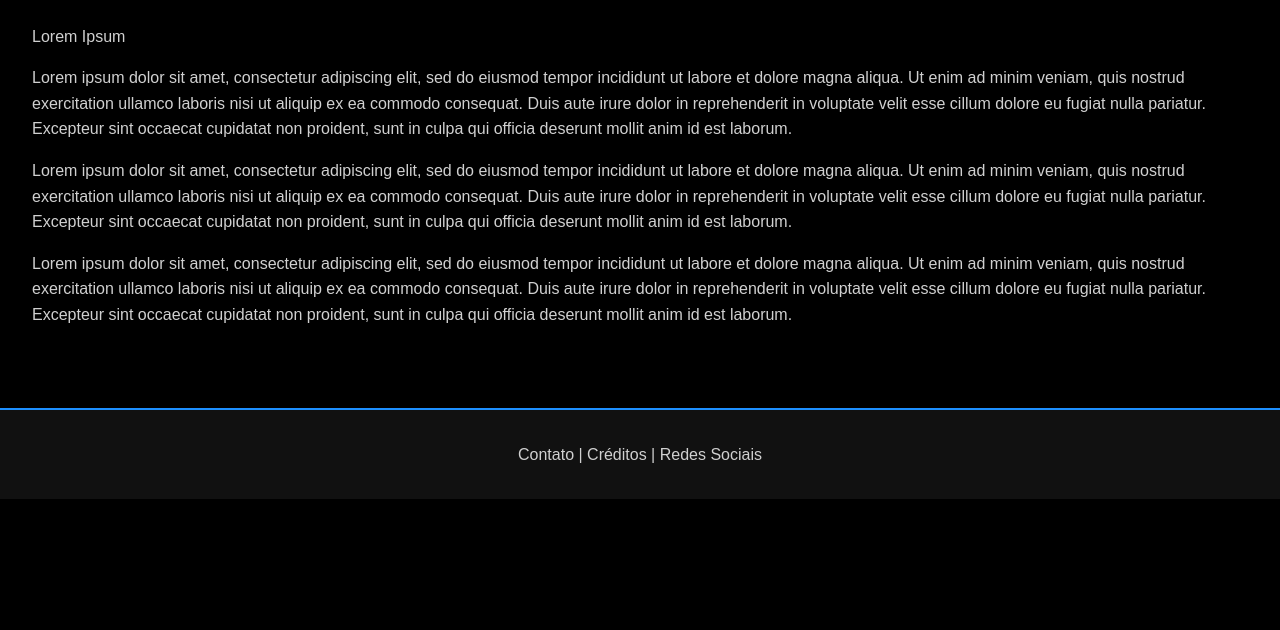
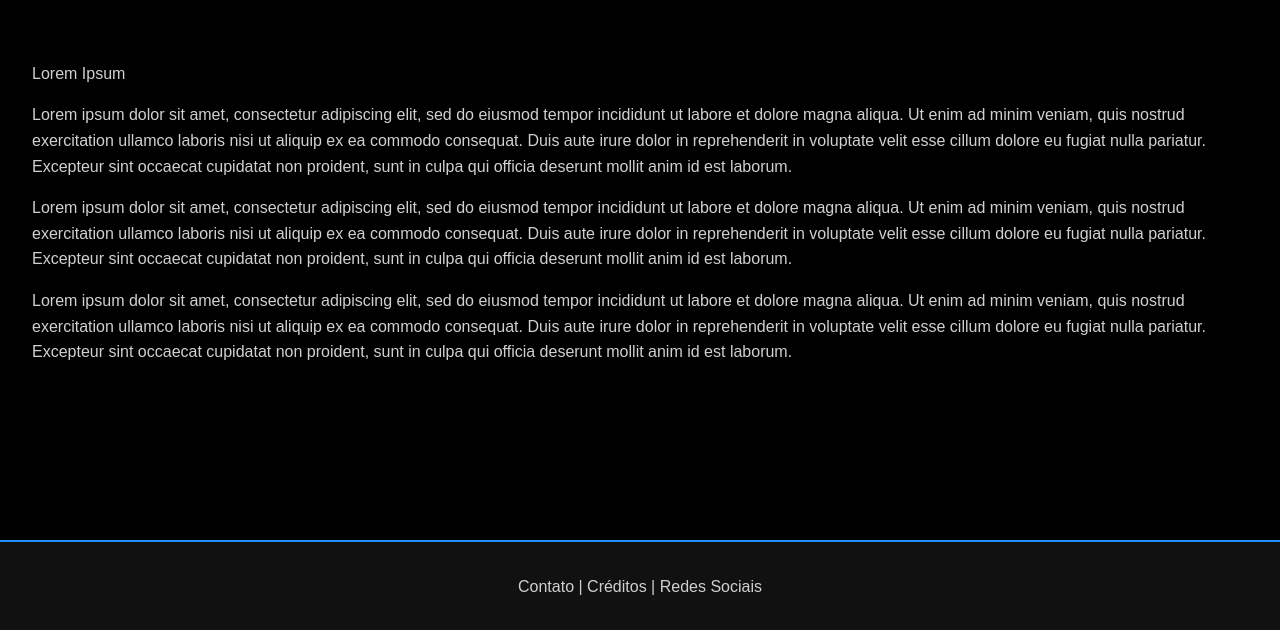
Before and after one commit to Liyjkkif/sitedaturma, a website: page index.html in a window 1280 px wide. Shown: the part 168-798 px from the top of the page. Drawn offline with Linux system fonts and the light colour scheme.

Commit message:
Update style.css

```diff
--- a/style.css
+++ b/style.css
@@ -7,6 +7,7 @@ body {
 }
 
 nav {
+    width: 100%;
     background-color: #111;
     padding: 1rem 0;
 }
@@ -24,10 +25,6 @@ nav a {
     color: #1e90ff;
     text-decoration: none;
     font-size: 1rem;
-}
-
-nav a:hover {
-    color: #63b3ed;
 }
 
 nav select {
@@ -54,6 +51,7 @@ header img {
 h1 {
     color: #1e90ff;
     font-size: 2.5rem;
+    margin-bottom: 4rem;
 }
 
 h2 {
@@ -105,3 +103,13 @@ footer img {
     height: 40px;
     margin-right: 8px;
 }
+
+html, body {
+    height: 100%;
+    display: flex;
+    flex-direction: column;
+}
+
+main {
+    flex: 1;
+}
```
